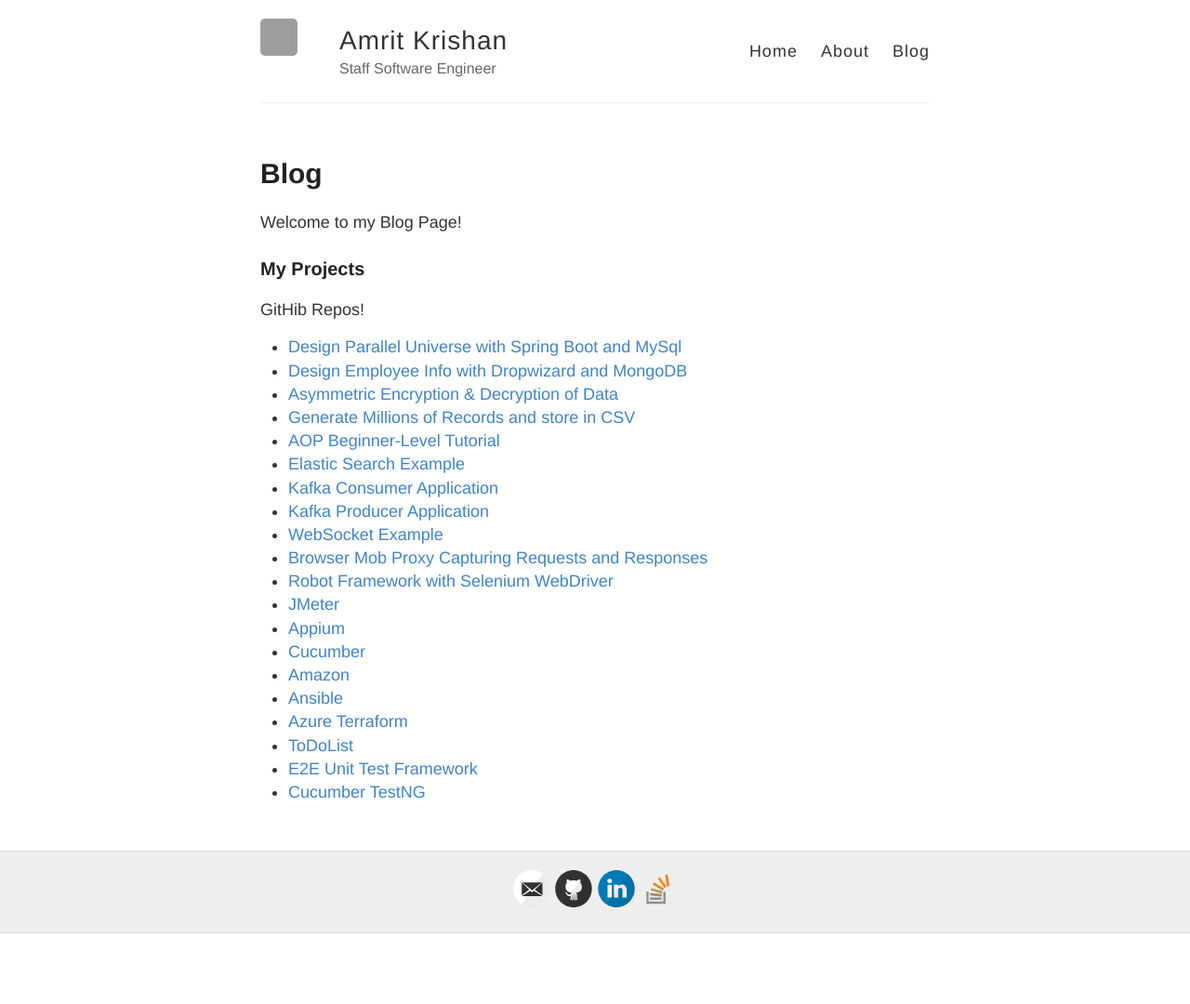
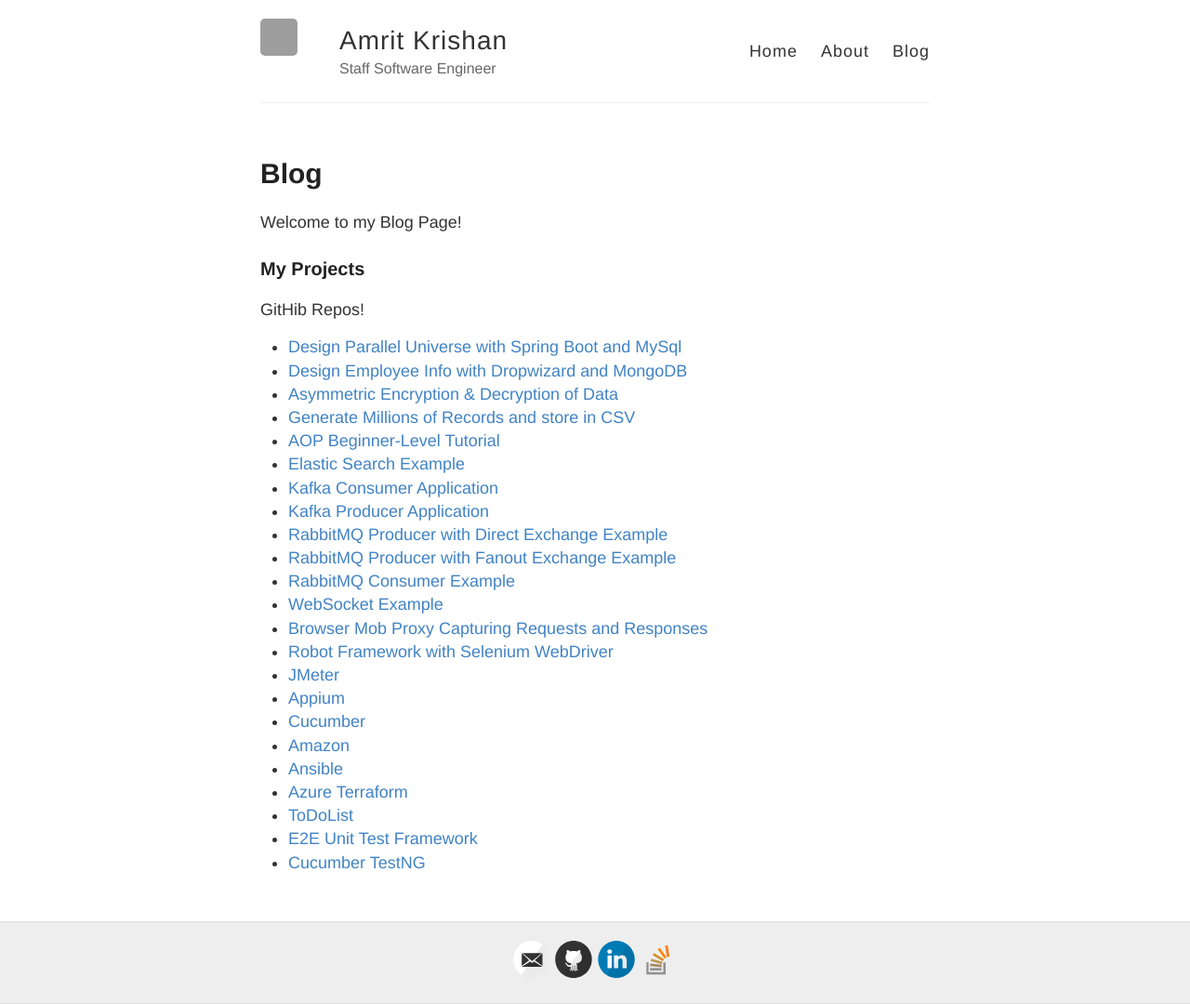
Before and after one commit to amritkrishan/amritkrishan.github.io, a Jekyll site: the page built from blog.md, in a window 1280 px wide. Shown: the whole page at 93% size. Built offline with Jekyll 4.4.1, drawn with Linux system fonts in a browser that asks for light colours; before the commit the page ends 1004 px from its top, so only the background shows below that; grey boxes are pictures that could not be loaded.

Commit message:
Update blog.md

```diff
--- a/blog.md
+++ b/blog.md
@@ -19,6 +19,9 @@ GitHib Repos!
 	<li><a href="https://github.com/amritkrishan/ElasticSearch">Elastic Search Example</a></li>
 	<li><a href="https://github.com/amritkrishan/Kafka-Consumer">Kafka Consumer Application</a></li>
 	<li><a href="https://github.com/amritkrishan/Kafka-Producer">Kafka Producer Application</a></li>
+	<li><a href="https://github.com/amritkrishan/RabbitMQProducerDirectExchange">RabbitMQ Producer with Direct Exchange Example</a></li>
+	<li><a href="https://github.com/amritkrishan/RabbitMQProducerFanoutExchange">RabbitMQ Producer with Fanout Exchange Example</a></li>
+	<li><a href="https://github.com/amritkrishan/RabbitMQConsumer">RabbitMQ Consumer Example</a></li>
 	<li><a href="https://github.com/amritkrishan/WebSocket">WebSocket Example</a></li>
 	<li><a href="https://github.com/amritkrishan/BrowserMobProxy">Browser Mob Proxy Capturing Requests and Responses</a></li>
 	<li><a href="https://github.com/amritkrishan/Robot-Selenium-Webdriver">Robot Framework with Selenium WebDriver</a></li>
```
